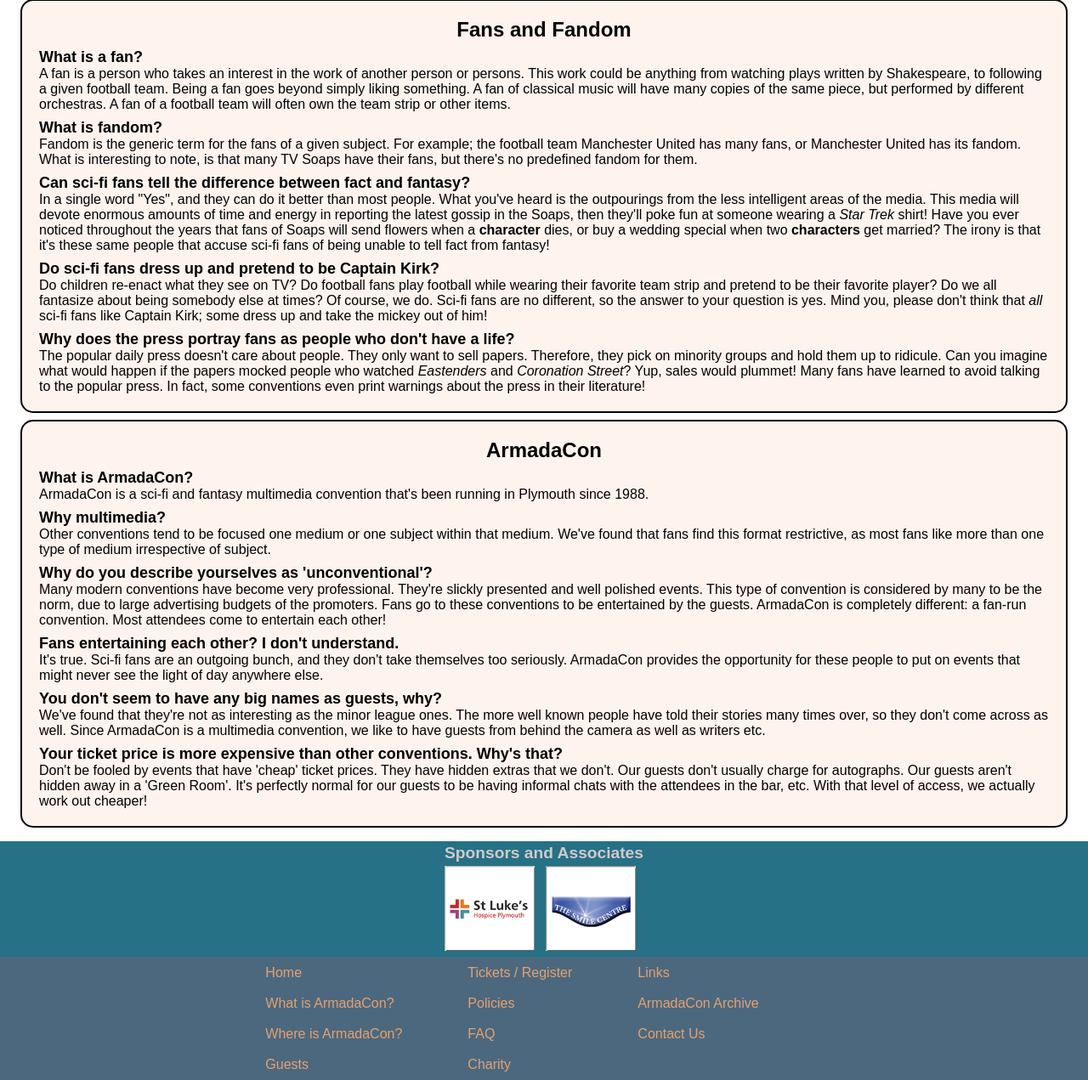
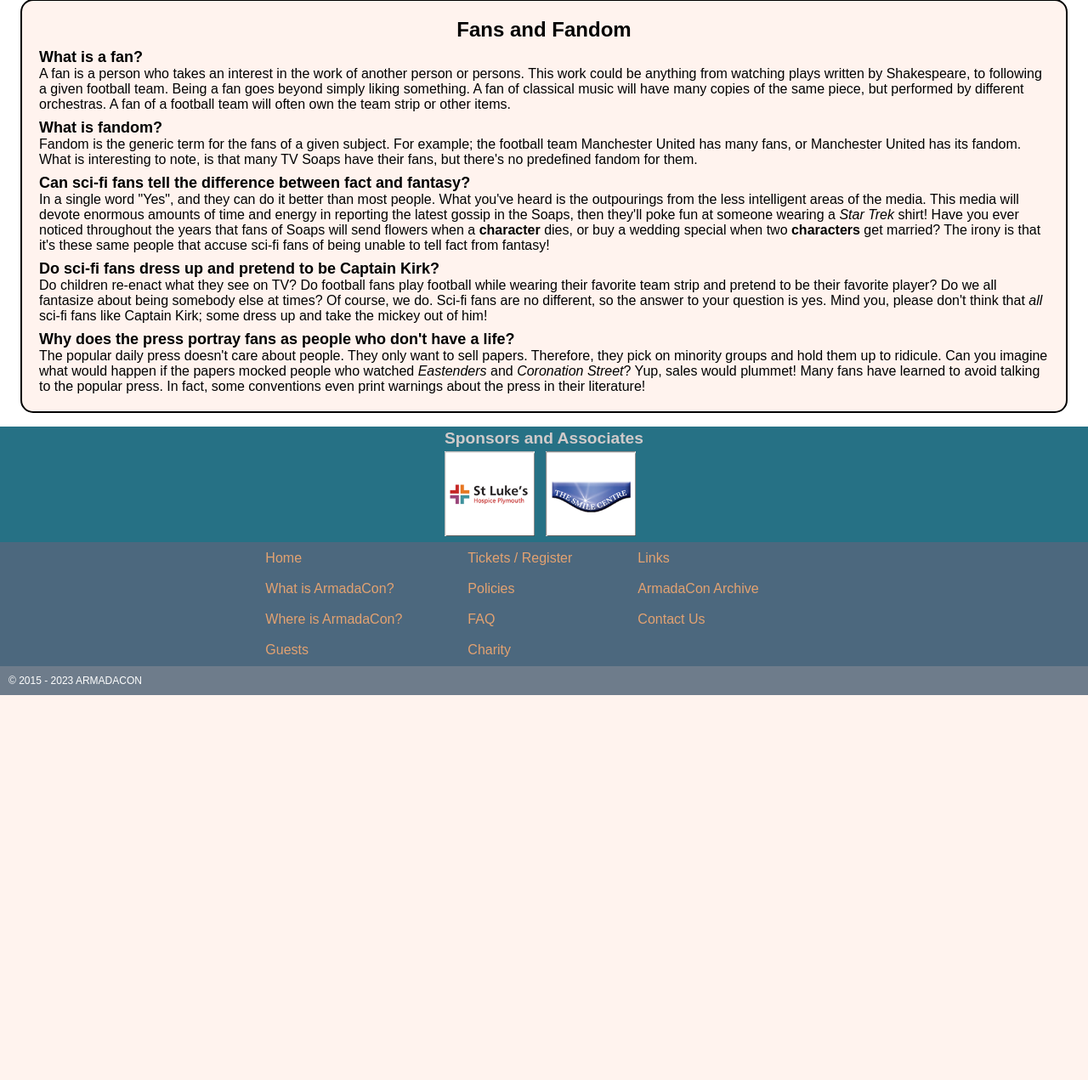
Before and after one commit to ghotihed/armadacon-web, a PHP site: page /faq.php in a window 1280 px wide. Shown: the part 1074-2345 px from the top of the page at 85% size. After the commit the page ends 1892 px from the top, so only its background shows below. Run offline with PHP 8.4, Linux system fonts and the light colour scheme.

Commit message:
Update based on feedback
 - Links: Remove Keep It Secret
 - Registration: Update prices
 - FAQ: Remove ArmadaCon section

```diff
--- a/faq.php
+++ b/faq.php
@@ -90,52 +90,52 @@
                 the popular press. In fact, some conventions even print warnings about the press in their literature!
             </div>
         </div>
-        <div class="content-box">
-            <div class="faq-section-title">ArmadaCon</div>
-            <div class="faq-question">What is ArmadaCon?</div>
-            <div class="faq-answer">
-                ArmadaCon is a sci-fi and fantasy multimedia convention that's been running in Plymouth since 1988.
-            </div>
-            <div class="faq-question">Why multimedia?</div>
-            <div class="faq-answer">
-                Other conventions tend to be focused one medium or one subject within that medium. We've found that fans find
-                this format restrictive, as most fans like more than one type of medium irrespective of subject.
-            </div>
-            <div class="faq-question">Why do you describe yourselves as 'unconventional'?</div>
-            <div class="faq-answer">
-                Many modern conventions have become very professional. They're slickly presented and well polished events. This
-                type of convention is considered by many to be the norm, due to large advertising budgets of the promoters.
-                Fans go to these conventions to be entertained by the guests.
-                ArmadaCon is completely different: a fan-run convention. Most attendees come to entertain each other!
-            </div>
-            <div class="faq-question">Fans entertaining each other? I don't understand.</div>
-            <div class="faq-answer">
-                It's true. Sci-fi fans are an outgoing bunch, and they don't take themselves too seriously. ArmadaCon provides
-                the opportunity for these people to put on events that might never see the light of day anywhere else.
-            </div>
-            <div class="faq-question">You don't seem to have any big names as guests, why?</div>
-            <div class="faq-answer">
-                We've found that they're not as interesting as the minor league ones. The more well known people have told their
-                stories many times over, so they don't come across as well. Since ArmadaCon is a multimedia convention, we
-                like to have guests from behind the camera as well as writers etc.
-            </div>
-            <div class="faq-question">Your ticket price is more expensive than other conventions. Why's that?</div>
-            <div class="faq-answer">
-                Don't be fooled by events that have 'cheap' ticket prices. They have hidden extras that we don't. Our guests don't
-                usually charge for autographs. Our guests aren't hidden away in a 'Green Room'. It's perfectly normal for our
-                guests to be having informal chats with the attendees in the bar, etc. With that level of access, we actually
-                work out cheaper!
-            </div>
-            <!--
-            <div class="faq-question">How come I've not heard of ArmadaCon before?</div>
-            <div class="faq-answer">
-                When did you last see an advert for Rolls-Royce cars? Chances are that you never have. Good things
-                tend to advertise themselves. ArmadaCon works in much the same way, that's by word of mouth. Don't
-                get us wrong, we do advertise, but it's selective. Because of our venue, we have to limit the numbers
-                that we can take.
-            </div>
-            -->
-        </div>
+<!--        <div class="content-box">-->
+<!--            <div class="faq-section-title">ArmadaCon</div>-->
+<!--            <div class="faq-question">What is ArmadaCon?</div>-->
+<!--            <div class="faq-answer">-->
+<!--                ArmadaCon is a sci-fi and fantasy multimedia convention that's been running in Plymouth since 1988.-->
+<!--            </div>-->
+<!--            <div class="faq-question">Why multimedia?</div>-->
+<!--            <div class="faq-answer">-->
+<!--                Other conventions tend to be focused one medium or one subject within that medium. We've found that fans find-->
+<!--                this format restrictive, as most fans like more than one type of medium irrespective of subject.-->
+<!--            </div>-->
+<!--            <div class="faq-question">Why do you describe yourselves as 'unconventional'?</div>-->
+<!--            <div class="faq-answer">-->
+<!--                Many modern conventions have become very professional. They're slickly presented and well polished events. This-->
+<!--                type of convention is considered by many to be the norm, due to large advertising budgets of the promoters.-->
+<!--                Fans go to these conventions to be entertained by the guests.-->
+<!--                ArmadaCon is completely different: a fan-run convention. Most attendees come to entertain each other!-->
+<!--            </div>-->
+<!--            <div class="faq-question">Fans entertaining each other? I don't understand.</div>-->
+<!--            <div class="faq-answer">-->
+<!--                It's true. Sci-fi fans are an outgoing bunch, and they don't take themselves too seriously. ArmadaCon provides-->
+<!--                the opportunity for these people to put on events that might never see the light of day anywhere else.-->
+<!--            </div>-->
+<!--            <div class="faq-question">You don't seem to have any big names as guests, why?</div>-->
+<!--            <div class="faq-answer">-->
+<!--                We've found that they're not as interesting as the minor league ones. The more well known people have told their-->
+<!--                stories many times over, so they don't come across as well. Since ArmadaCon is a multimedia convention, we-->
+<!--                like to have guests from behind the camera as well as writers etc.-->
+<!--            </div>-->
+<!--            <div class="faq-question">Your ticket price is more expensive than other conventions. Why's that?</div>-->
+<!--            <div class="faq-answer">-->
+<!--                Don't be fooled by events that have 'cheap' ticket prices. They have hidden extras that we don't. Our guests don't-->
+<!--                usually charge for autographs. Our guests aren't hidden away in a 'Green Room'. It's perfectly normal for our-->
+<!--                guests to be having informal chats with the attendees in the bar, etc. With that level of access, we actually-->
+<!--                work out cheaper!-->
+<!--            </div>-->
+<!--            &lt;!&ndash;-->
+<!--            <div class="faq-question">How come I've not heard of ArmadaCon before?</div>-->
+<!--            <div class="faq-answer">-->
+<!--                When did you last see an advert for Rolls-Royce cars? Chances are that you never have. Good things-->
+<!--                tend to advertise themselves. ArmadaCon works in much the same way, that's by word of mouth. Don't-->
+<!--                get us wrong, we do advertise, but it's selective. Because of our venue, we have to limit the numbers-->
+<!--                that we can take.-->
+<!--            </div>-->
+<!--            &ndash;&gt;-->
+<!--        </div>-->
     </div>
 
     <?php include("includes/footer.php")?>
```
Also changed, not shown: links.php (+4 -4 lines), registration.php (+7 -7 lines).
